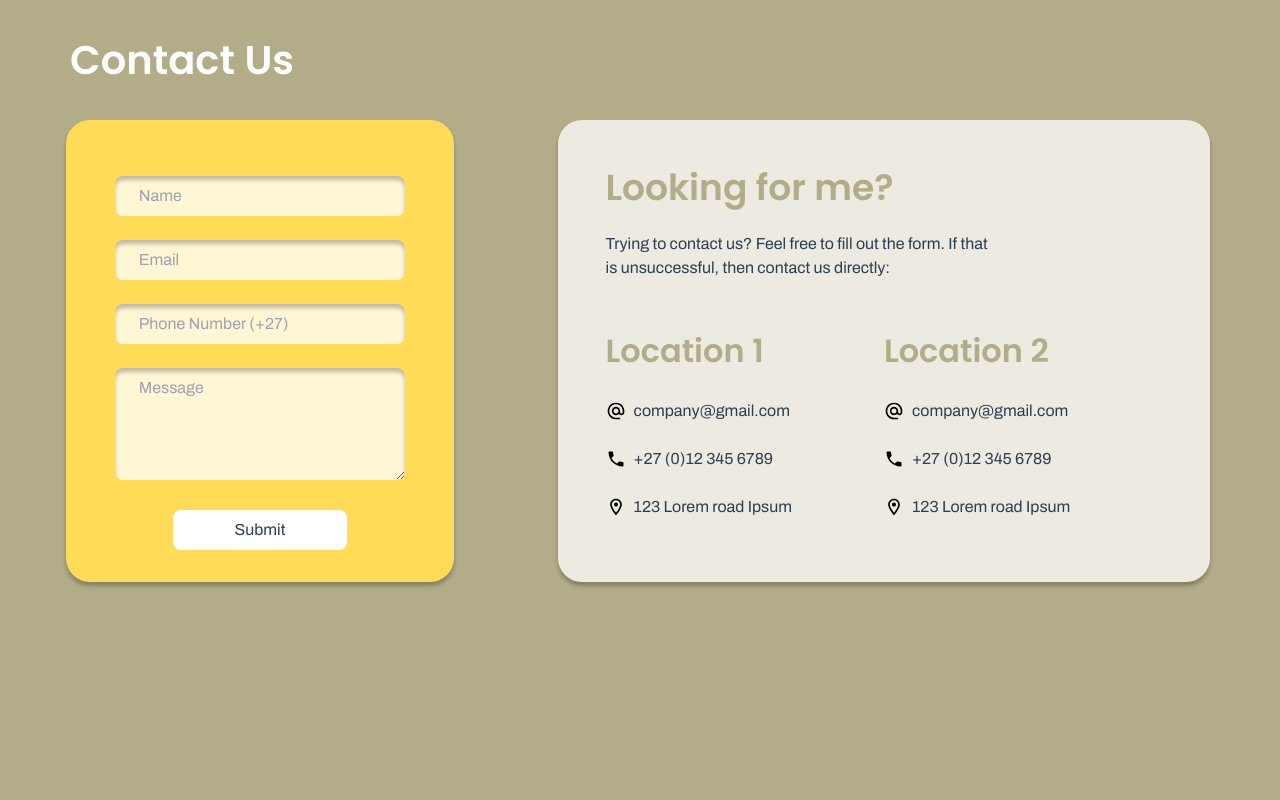
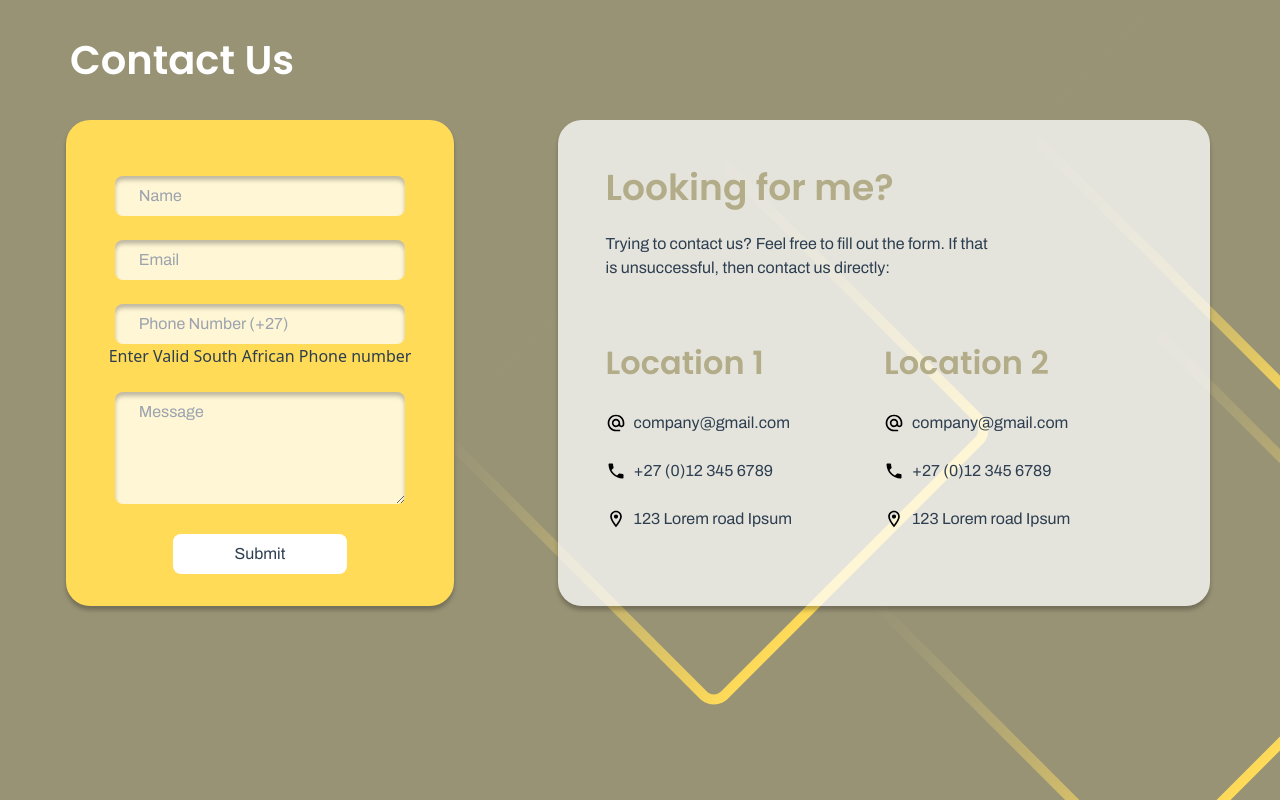
Before and after one commit to yaasien-s/Form, a Vue app: page /#/ in a window 1280 px wide. Built offline with nearby package versions, Linux system fonts and the light colour scheme.

Commit message:
Form Validation and Background

```diff
--- a/src/App.vue
+++ b/src/App.vue
@@ -12,7 +12,11 @@
   color: #2c3e50;
 }
 body{
-  background-color: rgba($color: #B2AC88, $alpha: 1.0);
+  background-image: url(./assets/bg/Web\ Page.png);
+  background-attachment: fixed;
+  background-position: center;
+  background-repeat: no-repeat;
+  background-size: cover;
   margin: 0;
   padding: 0;
 }
--- a/src/components/Form.vue
+++ b/src/components/Form.vue
@@ -3,7 +3,7 @@
 
     <div class="col-span-1">
 
-      <form class="rounded-3xl py-8 text-center" @submit.prevent="submitForm">
+      <form ref="form" class="rounded-3xl py-8 text-center" @submit.prevent="submitForm">
         <div class="space-y-6">
 
           <label for="name"></label>
@@ -21,7 +21,8 @@
           <label for="phone"></label>
           <input class=" rounded-lg px-6 py-2" type="tel" v-model="phone" id="phone" placeholder="Phone Number (+27)"
             required>
-          <span v-if="!valid"></span>
+          <br>
+          <span v-if="!valid">Enter Valid South African Phone number</span>
 
         </div>
         <div class="space-y-6">
@@ -31,7 +32,7 @@
             required></textarea>
         </div>
 
-        <button class="mt-6 bg-white h-10 rounded-lg" type="submit">Submit</button>
+        <button class="mt-6 bg-white h-10 rounded-lg" @click="resetForm" type="submit">Submit</button>
 
       </form>
 
@@ -139,11 +140,35 @@
     name: 'Form',
     props: {
       msg: String
-    }
-  }
+    },
+    data() {
+      return {
+        name: '',
+        email: '',
+        phone: '',
+        message: '',
+      };
+    },
+    computed: {
+      valid() {
+        const regex = /^((\+27)|0)[67]\d{8}$/;
+        return regex.test(this.phone);
+      },
+    },
+    methods: {
+      submitForm() {
+        if (!this.valid) {
+          return;
+        }
+
+      },
+      resetForm() {
+        this.$refs.form.reset();
+      }
+    },
+  };
 </script>
 
-<!-- Add "scoped" attribute to limit CSS to this component only -->
 <style scoped lang="scss">
   #container {
     // width: 90%;
```
Also changed, not shown: src/assets/bg/Web Page.png (added).
